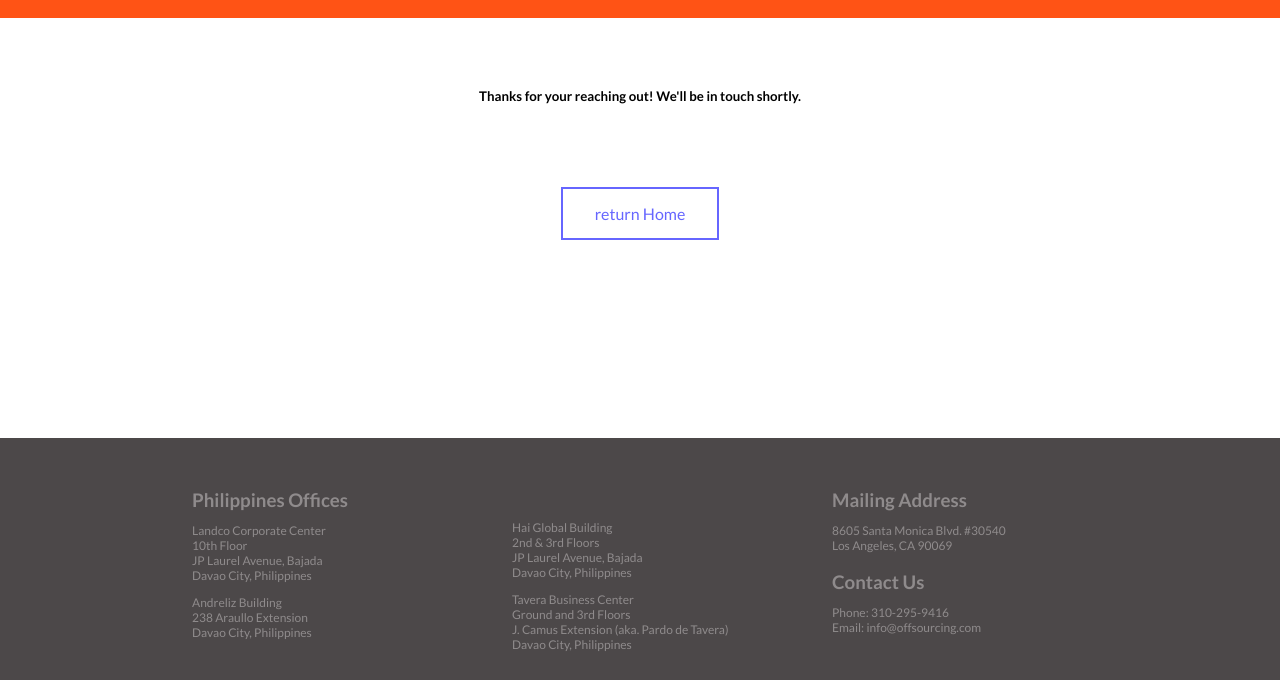
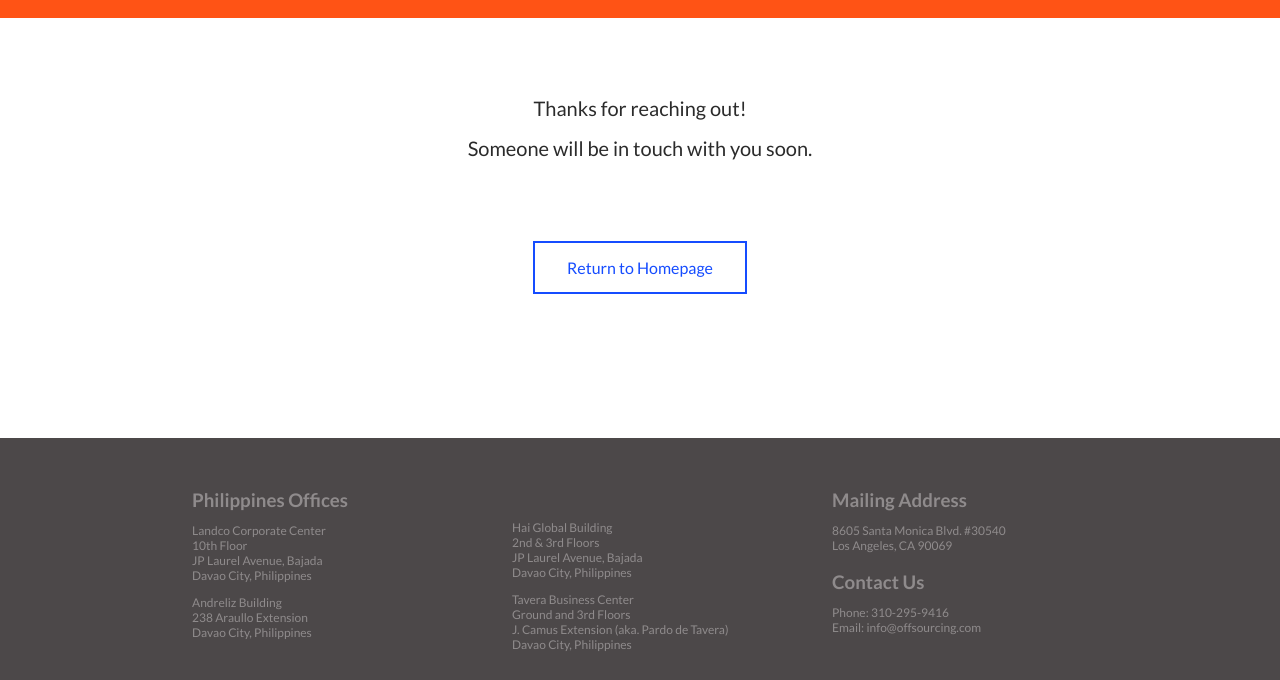
Before and after one commit to rhamill1/awesome_os, a website: page views/email_sent.html in a window 1280 px wide. Shown: the part 62-742 px from the top of the page. Drawn offline with nearby package versions, Linux system fonts and the light colour scheme.

Commit message:
updates style for contact and email_success pages after round 1 design review

```diff
--- a/public/styles/contact_styles.css
+++ b/public/styles/contact_styles.css
@@ -72,7 +72,7 @@ select {
 #submit-email {
   color: white;
   margin-top: 10px;
-  background-color: #6666ff;
+  background-color: #154CFF;
   border: none;
   padding: 16px 32px;
   text-decoration: none;
--- a/public/styles/index_styles.css
+++ b/public/styles/index_styles.css
@@ -68,7 +68,7 @@
   width: 60%;
   height: 10%;
   margin: auto;
-  text-align: justify;
+  text-align: center;
 }
 
 .red-gradient-curve {
--- a/public/styles/success_styles.css
+++ b/public/styles/success_styles.css
@@ -6,21 +6,25 @@
 }
 
 .success-content h5 {
-  margin-bottom: 100px;
+  margin-bottom: 90px;
+  font-weight: 400;
+  font-size: 20px;
+  line-height: 2em;
+  color: #2b2b2b;
 }
 
 .success-content a {
-  color: #6666ff;
+  color: #154CFF;
   padding: 15px 32px;
   text-decoration: none;
   font-size: 16px;
   border-style: solid;
-  border-color: #6666ff;
+  border-color: #154CFF;
   border-width: 2px;
 }
 
 .success-content a:hover {
   color: white;
-  background-color: #6666ff;
+  background-color: #154CFF;
   transition-duration: 0.4s;
 }
--- a/views/email_sent.html
+++ b/views/email_sent.html
@@ -30,8 +30,8 @@
 
   <body>
     <div class='success-content'>
-      <h5>Thanks for your reaching out!  We'll be in touch shortly.</h5>
-      <a href='/'>return Home</a>
+      <h5>Thanks for reaching out!<br> Someone will be in touch with you soon.</h5>
+      <a href='/'>Return to Homepage</a>
     </div>
   </body>
 
```
